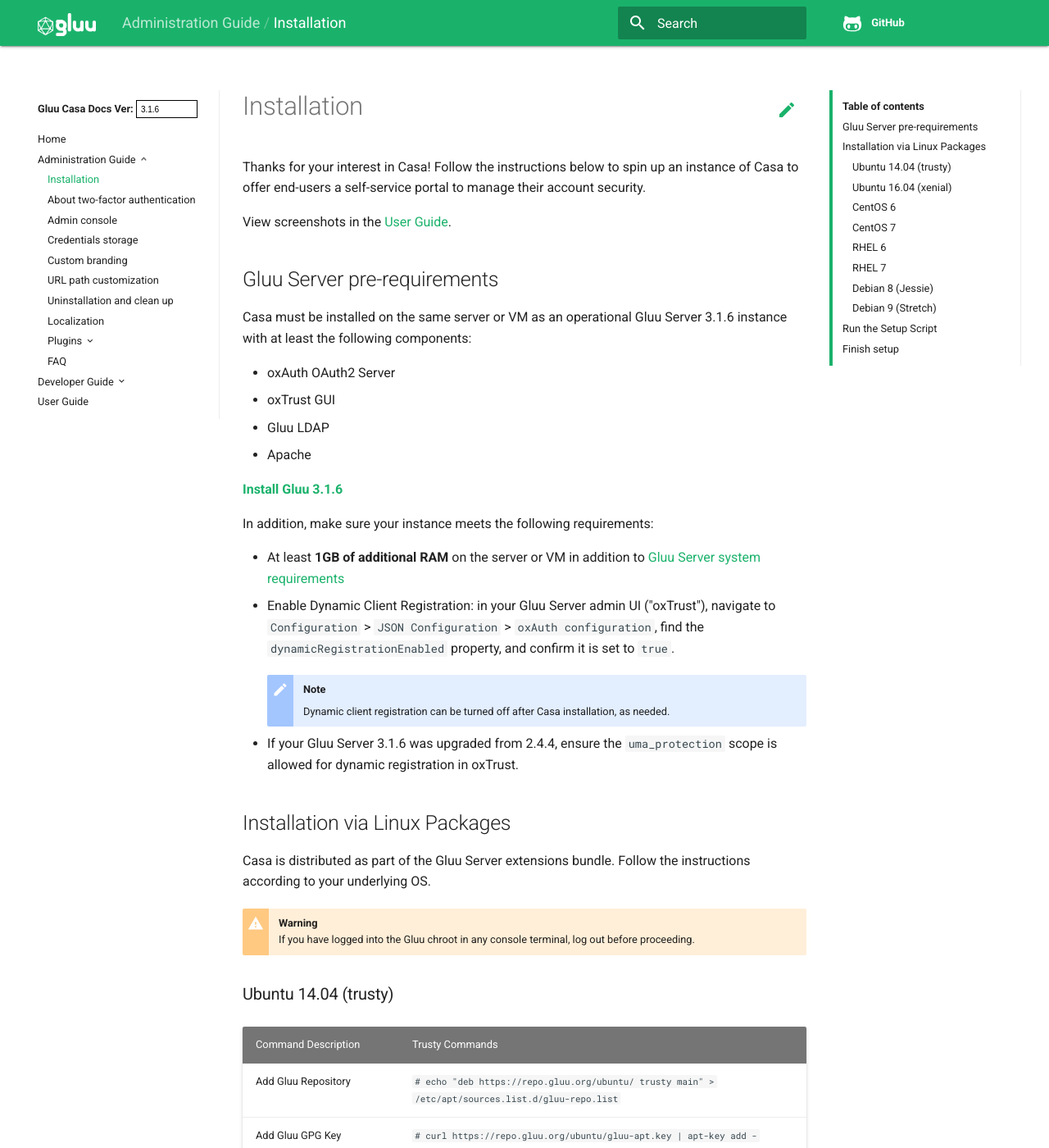
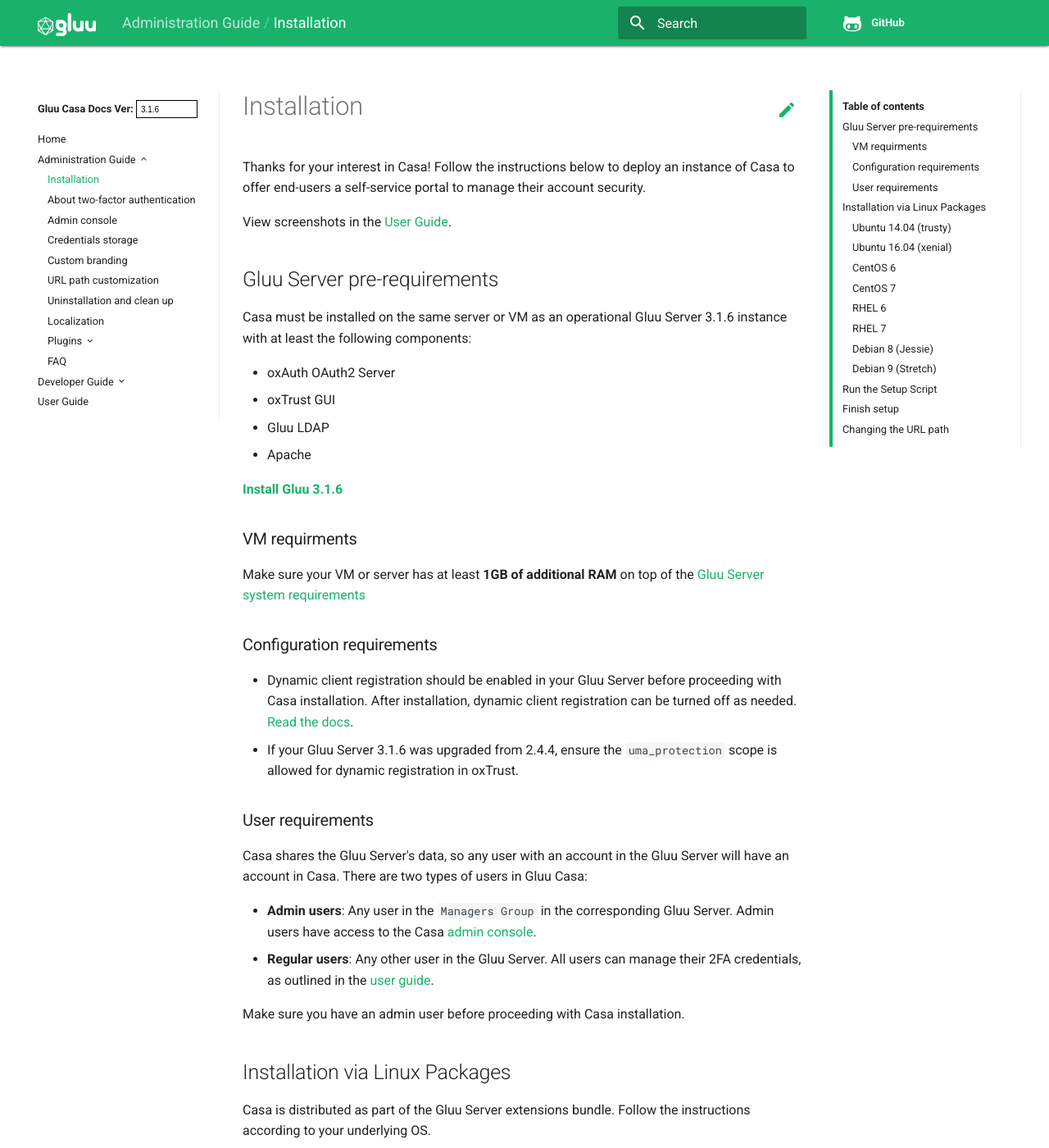
Before and after one commit to shmorri/docs-casa-prod, an MkDocs documentation site: the page built from docs/source/administration/installation.md, in a window 1280 px wide and 1400 px high. Shown: the whole window at 82% size. Built offline with MkDocs 1.6.1, drawn with Linux system fonts in a browser that asks for light colours; old or Windows-style settings are respelled for this version of MkDocs; some of the changed text lies outside the part shown.

Commit message:
Update installation.md

```diff
--- a/docs/source/administration/installation.md
+++ b/docs/source/administration/installation.md
@@ -1,5 +1,5 @@
 # Installation
-Thanks for your interest in Casa! Follow the instructions below to spin up an instance of Casa to offer end-users a self-service portal to manage their account security.
+Thanks for your interest in Casa! Follow the instructions below to deploy an instance of Casa to offer end-users a self-service portal to manage their account security.
 
 View screenshots in the [User Guide](../user-guide.md).
 
@@ -14,19 +14,25 @@ Casa must be installed on the same server or VM as an operational Gluu Server 3.
 
 **[Install Gluu 3.1.6](https://gluu.org/docs/ce/3.1.6/installation-guide/)**
 
-In addition, make sure your instance meets the following requirements:
+### VM requirments
+Make sure your VM or server has at least **1GB of additional RAM** on top of the [Gluu Server system requirements](https://gluu.org/docs/ce/3.1.6/installation-guide/#system-requirements)
 
-- At least **1GB of additional RAM** on the server or VM in addition to [Gluu Server system requirements](https://gluu.org/docs/ce/3.1.6/installation-guide/#system-requirements)
+### Configuration requirements
 
-- Enable Dynamic Client Registration: in your Gluu Server admin UI ("oxTrust"), navigate to `Configuration` > `JSON Configuration` > `oxAuth configuration`, find the `dynamicRegistrationEnabled` property, and confirm it is set to `true`.
-
-    !!! Note
-        Dynamic client registration can be turned off after Casa installation, as needed.
+- Dynamic client registration should be enabled in your Gluu Server before proceeding with Casa installation. After installation, dynamic client registration can be turned off as needed. [Read the docs](https://gluu.org/docs/ce/admin-guide/openid-connect/#dynamic-client-registration).
 
 - If your Gluu Server 3.1.6 was upgraded from 2.4.4, ensure the `uma_protection` scope is allowed for dynamic registration in oxTrust.
 
+### User requirements
+Casa shares the Gluu Server's data, so any user with an account in the Gluu Server will have an account in Casa. There are two types of users in Gluu Casa:
+
+- **Admin users**: Any user in the `Managers Group` in the corresponding Gluu Server. Admin users have access to the Casa [admin console](./administration/admin-console.md).
+
+- **Regular users**: Any other user in the Gluu Server. All users can manage their 2FA credentials, as outlined in the [user guide](./user-guide.md).
+
+Make sure you have an admin user before proceeding with Casa installation.
+
 ## Installation via Linux Packages
-
 Casa is distributed as part of the Gluu Server extensions bundle. Follow the instructions according to your underlying OS.
 
 !!! Warning
@@ -136,4 +142,7 @@ Upon successful installation, a confirmation message will appear that says: "Cas
 Wait a couple of minutes, then visit the URL and authenticate against Gluu to access Casa.
 
 !!! Note
-    To change the default URL path for Casa follow the steps listed [here](change-context-path.md). It is advisable to apply this customization **before** credentials are enrolled.
+    As noted [above](#user-roles), make sure to sign in to Casa with a user that is included in the `Managers Group` in the Gluu Server.
+
+## Changing the URL path
+To change the default URL path for Casa, follow the steps listed [here](change-context-path.md). It is advisable to apply this customization **before** credentials are enrolled.
```
